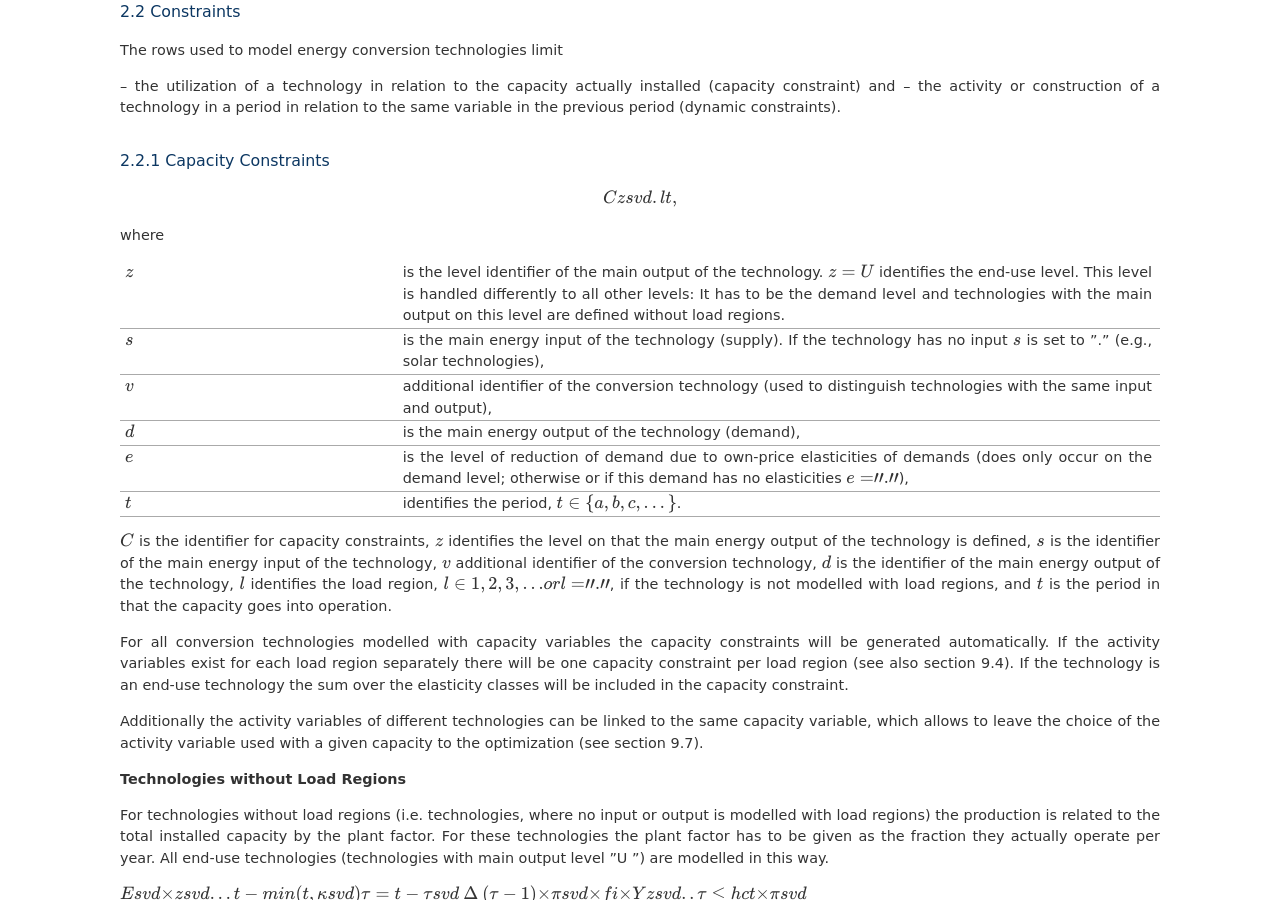
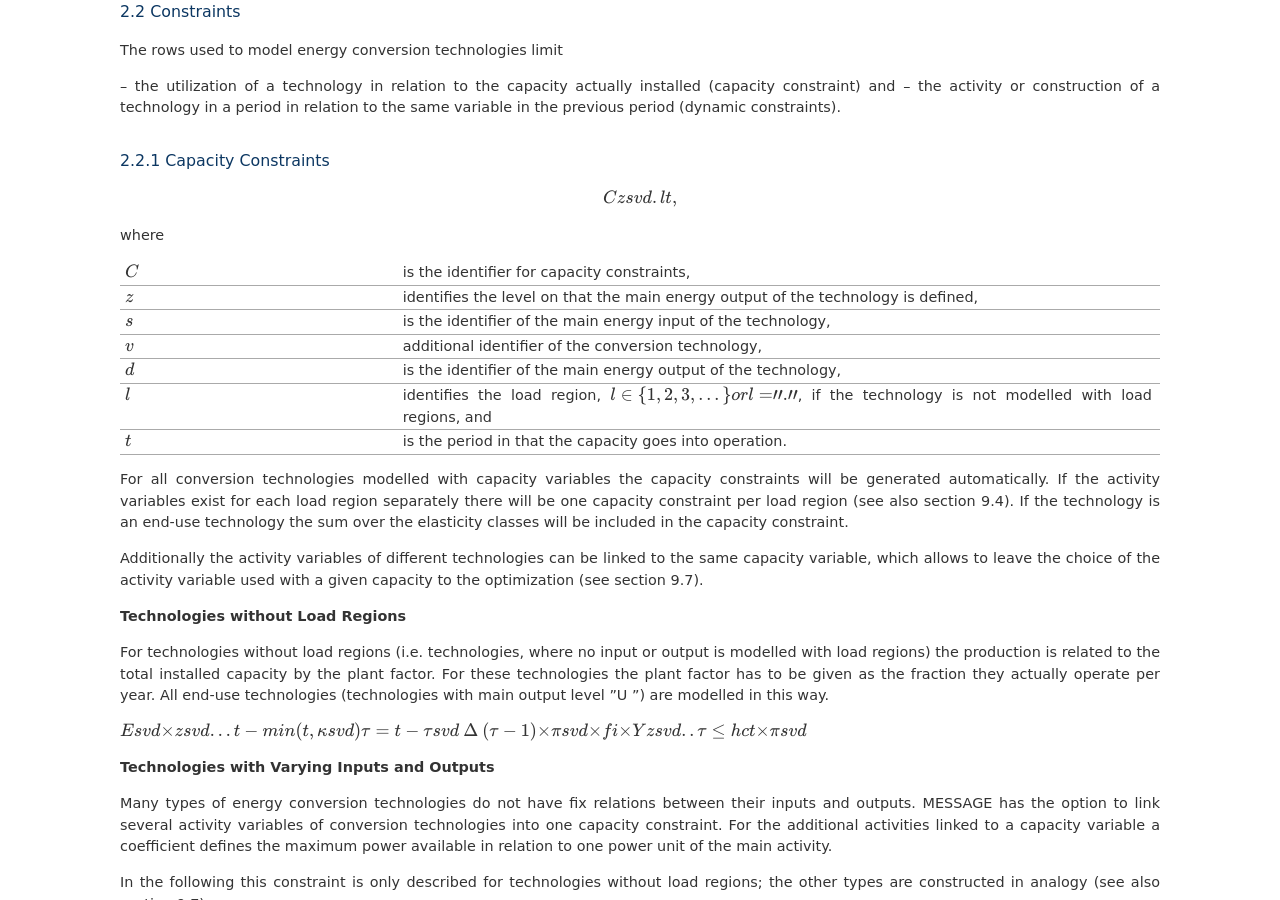
Before and after one commit to iiasa/message_doc, a Sphinx documentation site: the page built from source/message_globiom/annex/message/conversion_technologies.rst, in a window 1280 px wide and 900 px high, scrolled down 1424 px. Built offline with Sphinx 7.4.7, drawn with Linux system fonts in a browser that asks for light colours; pages that are not in the unit, such as notebooks, are missing from menus.

Commit message:
Update conversion_technologies.rst

```diff
--- a/source/message_globiom/annex/message/conversion_technologies.rst
+++ b/source/message_globiom/annex/message/conversion_technologies.rst
@@ -85,26 +85,20 @@ where
    :widths: 40 110
    :header-rows: 0
 
+   * - :math:`C`
+     - is the identifier for capacity constraints,
    * - :math:`z`
-     - is the level identifier of the main output of the technology. :math:`z = U` identifies the end-use level. This level is handled differently to all other levels: It has to be the demand level and technologies with the main output on this level are defined without load regions.
+     - identifies the level on that the main energy output of the technology is defined,
    * - :math:`s`
-     - is the main energy input of the technology (supply). If the technology has no input :math:`s` is set to ”.” (e.g., solar technologies),
+     - is the identifier of the main energy input of the technology,
    * - :math:`v`
-     - additional identifier of the conversion technology (used to distinguish technologies with the same input and output),
+     - additional identifier of the conversion technology,
    * - :math:`d`
-     - is the main energy output of the technology (demand),
-   * - :math:`e`
-     - is the level of reduction of demand due to own-price elasticities of demands (does only occur on the demand level; otherwise or if this demand has no elasticities :math:`e = ”.”`),
+     - is the identifier of the main energy output of the technology,
+   * - :math:`l`
+     - identifies the load region, :math:`l \in \{1, 2, 3, ...\} or l = ”.”`, if the technology is not modelled with load regions, and
    * - :math:`t`
-     - identifies the period, :math:`t\in \{ a, b, c, ...\}`.
-
-:math:`C`	is the identifier for capacity constraints,
-:math:`z`	identifies the level on that the main energy output of the technology is defined,
-:math:`s`	is the identifier of the main energy input of the technology,
-:math:`v`	additional identifier of the conversion technology,
-:math:`d`	is the identifier of the main energy output of the technology,
-:math:`l`	identifies the load region, :math:`l ∈ {1, 2, 3, ...} or l = ”.”`, if the technology is not modelled with load regions, and
-:math:`t`	is the period in that the capacity goes into operation.
+     - is the period in that the capacity goes into operation.
 
 For all conversion technologies modelled with capacity variables the capacity constraints will be generated automatically. If the activity variables exist for each load region separately there will be one capacity constraint per load region (see also section 9.4). If the technology is an end-use technology the sum over the elasticity classes will be included in the capacity constraint.
 
```
